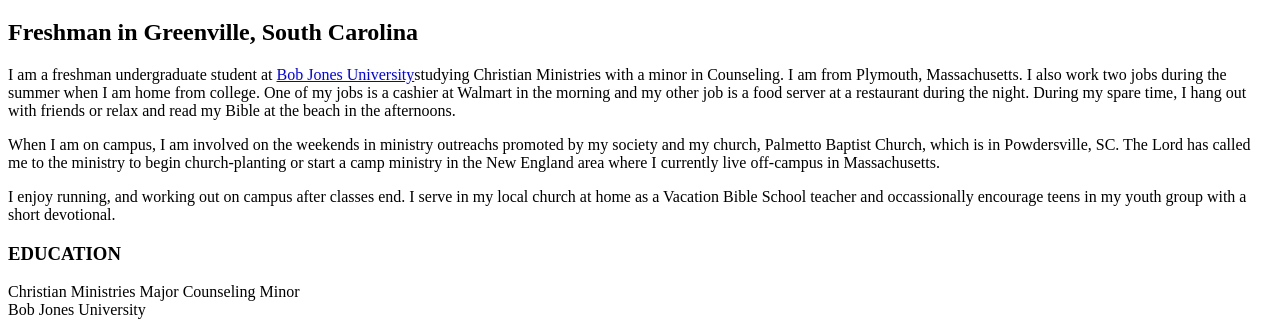
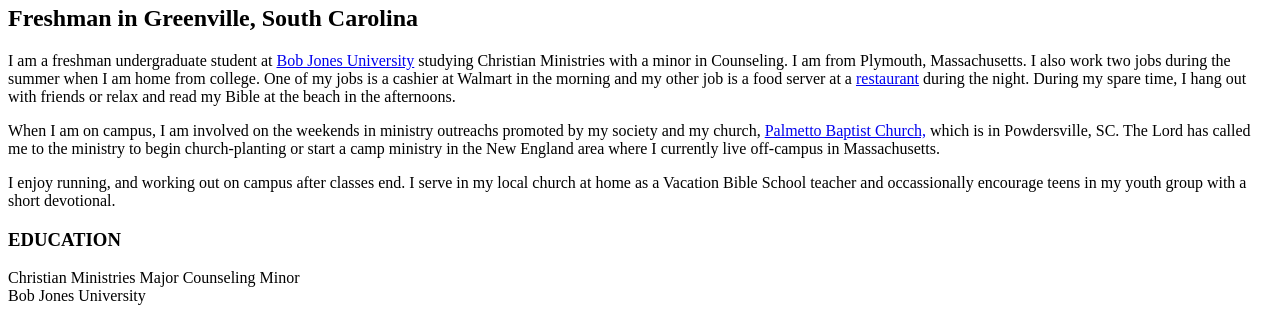
Before and after one commit to tchap291/tchap291.github.io, a plain HTML site: page index.html in a window 1280 px wide. Shown: the part 587-914 px from the top of the page. Drawn offline with Linux system fonts and the light colour scheme.

Commit message:
Update index.html

```diff
--- a/index.html
+++ b/index.html
@@ -1,4 +1,4 @@
-/a><!DOCTYPE html>
+<!DOCTYPE html>
 <html>
     <head></head>
     <body>
@@ -13,16 +13,16 @@
         <h1>Tyler Chapman</h1>
         <h2>Freshman in Greenville, South Carolina</h2>
 
-	    <p>I am a freshman undergraduate student at <a href="www.bju.edu">Bob Jones University</a>studying Christian Ministries with a minor in Counseling.
+	    <p>I am a freshman undergraduate student at <a href="www.bju.edu">Bob Jones University</a> studying Christian Ministries with a minor in Counseling.
 			I am from Plymouth, Massachusetts. I also work two jobs during the summer when I am home from college.
-			One of my jobs is a cashier at Walmart in the morning and my other job is a food server at a restaurant during the night.
+			One of my jobs is a cashier at Walmart in the morning and my other job is a food server at a <a href="http://www.tavernonthewharf.com/home">restaurant</a> during the night.
 			During my spare time, I hang out with friends or relax and read my Bible at the beach in the afternoons.
 
 
          </p>
          <p>
             When I am on campus, I am involved on the weekends in ministry outreachs promoted by my society and
-            my church, Palmetto Baptist Church, which is in Powdersville, SC.
+		 my church, <a href="http://www.pbcpowdersville.org/">Palmetto Baptist Church,</a> which is in Powdersville, SC.
 			The Lord has called me to the ministry to begin church-planting or start a camp ministry
 			in the New England area where I currently live off-campus in Massachusetts.
 
```
